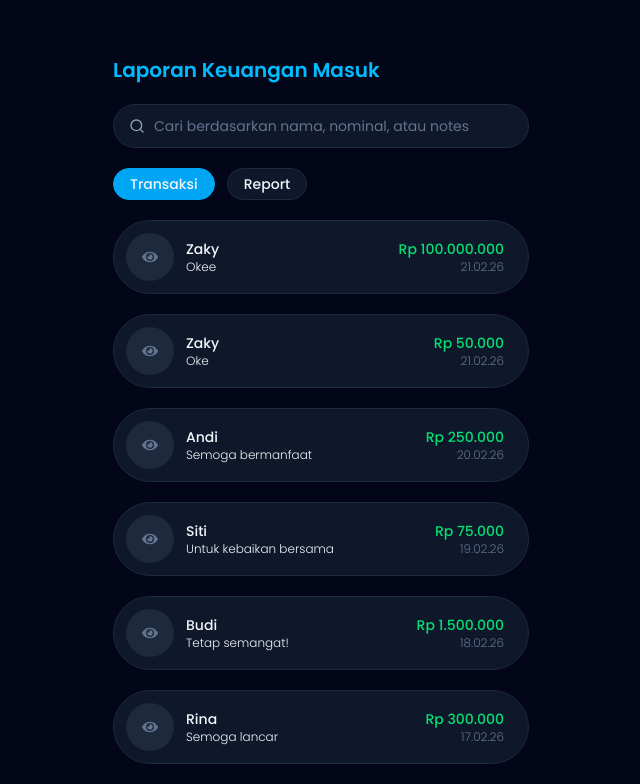
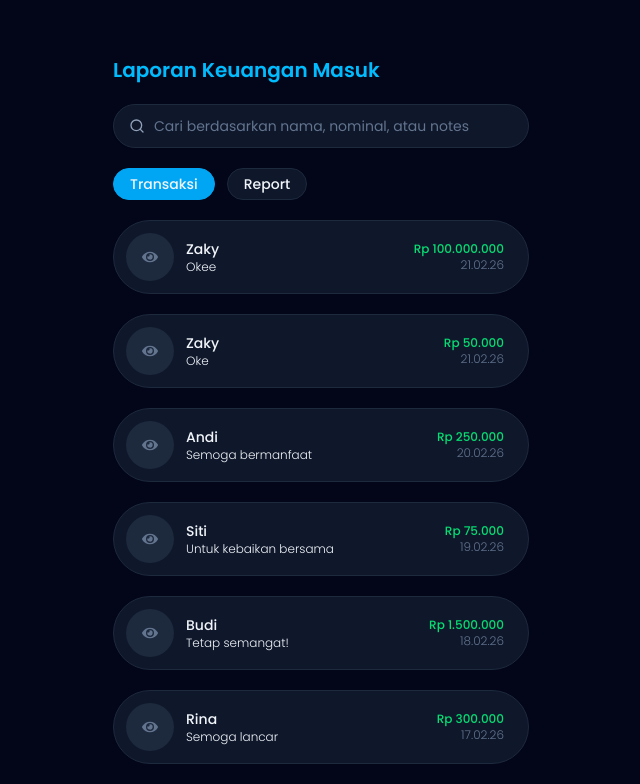
Before and after one commit to IlhamSoejudAlkahfiardy/forsharing-co, a Next.js app: page / in a window 1280 px wide. Shown: the top 784 px of the page, without its empty margins (319-959 px from the left). Built offline with nearby package versions, Linux system fonts and the light colour scheme.

Commit message:
Update text styles in Home component for improved readability

```diff
--- a/app/page.tsx
+++ b/app/page.tsx
@@ -79,13 +79,13 @@ export default function Home() {
                       <p className="text-sm font-medium text-slate-100">
                         {item.name}
                       </p>
-                      <p className="text-xs w-44 overflow-hidden text-ellipsis whitespace-nowrap font-light text-slate-100">
+                      <p className="text-xs max-w-44 overflow-hidden text-ellipsis whitespace-nowrap font-light text-slate-100">
                         {item.notes}
                       </p>
                     </div>
                   </div>
                   <div className="flex flex-col">
-                    <p className="text-sm text-end font-medium text-green-400">
+                    <p className="text-xs text-end font-medium text-green-400">
                       {formatRupiah(item.amount)}
                     </p>
                     <p className="text-xs text-end font-light text-slate-500">
```
